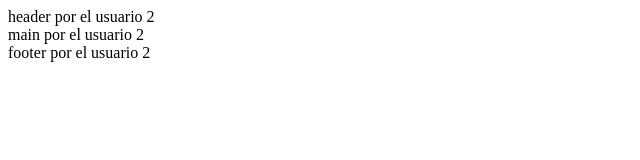
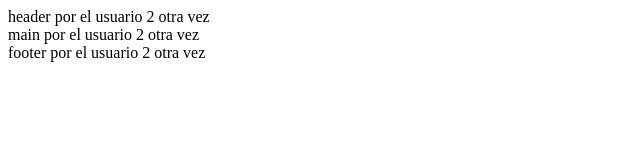
Before and after one commit to sebastian-yabiku/proyecto-02, a plain HTML site: page index.html in a window 1280 px wide. Shown: the whole page, without its empty margins (0-640 px from the left). Drawn offline with Linux system fonts and the light colour scheme.

Commit message:
otro cambio 2

```diff
--- a/index.html
+++ b/index.html
@@ -8,13 +8,13 @@
 </head>
 <body>
     <header>
-        header por el usuario 2
+        header por el usuario 2 otra vez
     </header>
     <main>
-        main por el usuario 2
+        main por el usuario 2 otra vez
     </main>
     <footer>
-        footer por el usuario 2
+        footer por el usuario 2 otra vez
     </footer>
 </body>
 </html>
```
